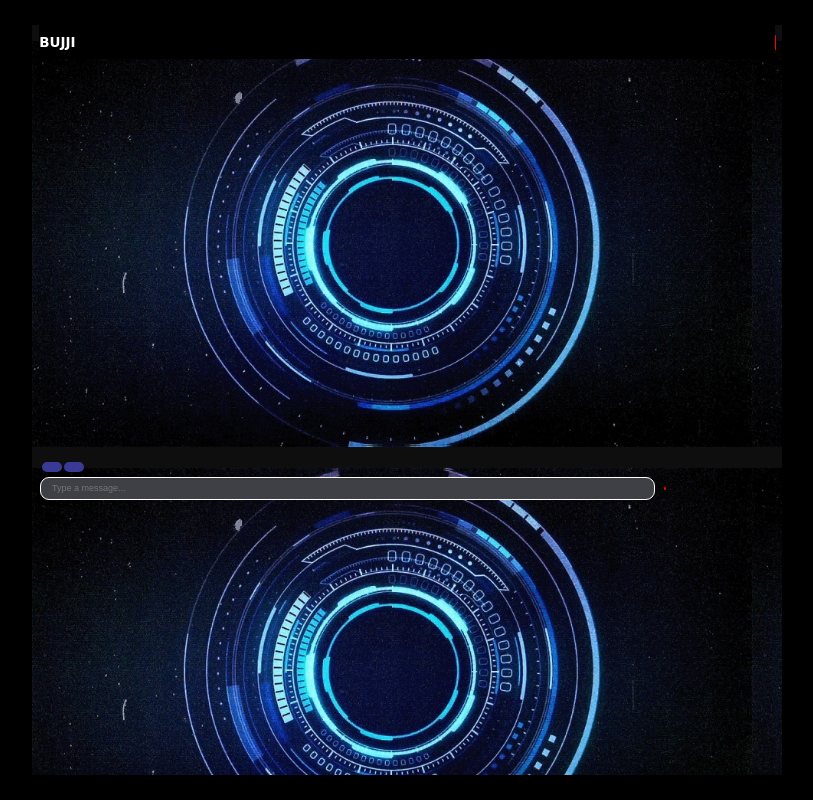
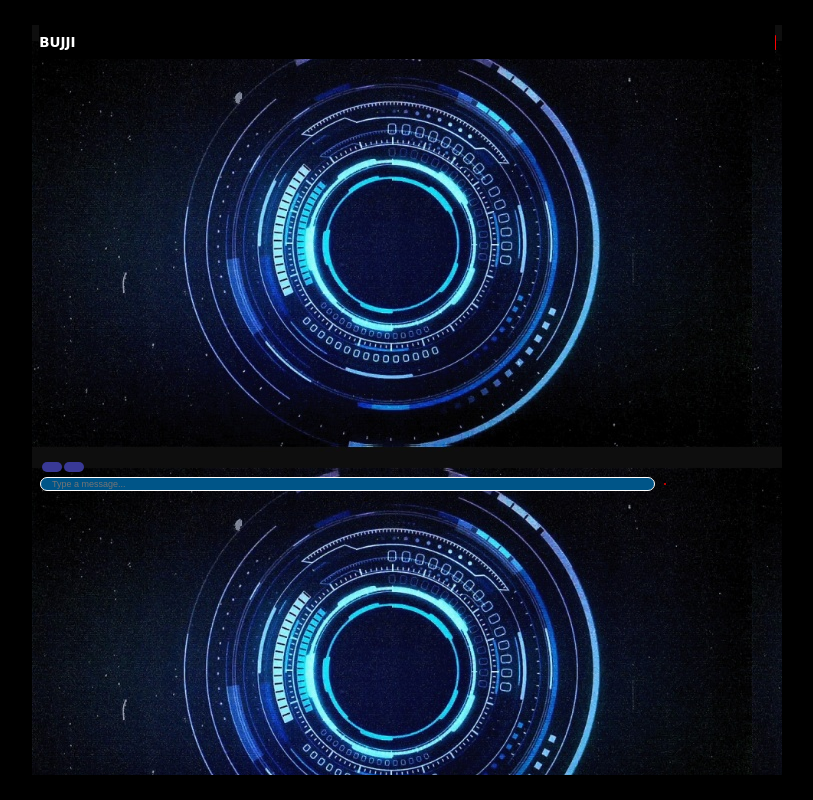
Before and after one commit to Fookerydine/bujji, a plain HTML site: page chat.html in a window 1280 px wide. Shown: the whole page, without its empty margins (233-1046 px from the left). Drawn offline with Linux system fonts and the light colour scheme.

Commit message:
update chat.html

```diff
--- a/chat.html
+++ b/chat.html
@@ -128,11 +128,11 @@ html {
   color: #000;
   min-width: 0.5rem;
   outline: none;
-  height: 2rem;
-  max-height: 2rem;
+  height: 1rem;
+  max-height: 1rem;
   max-width: 600px;
   flex: 1;
-  background-color: rgb(63, 63, 70);
+  background-color: #058;
   border: none;
   border-radius: 1rem;
   color: white;
```
